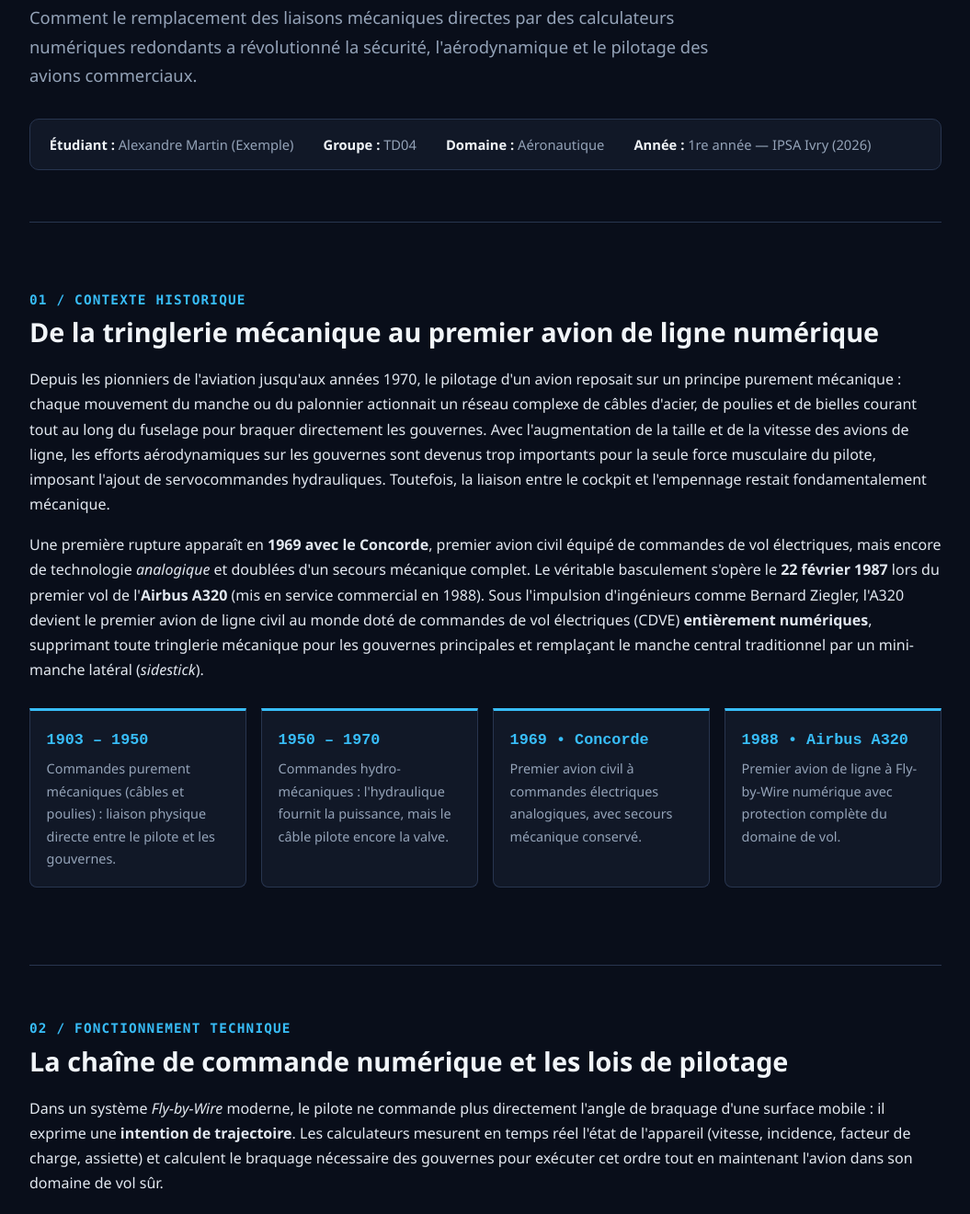
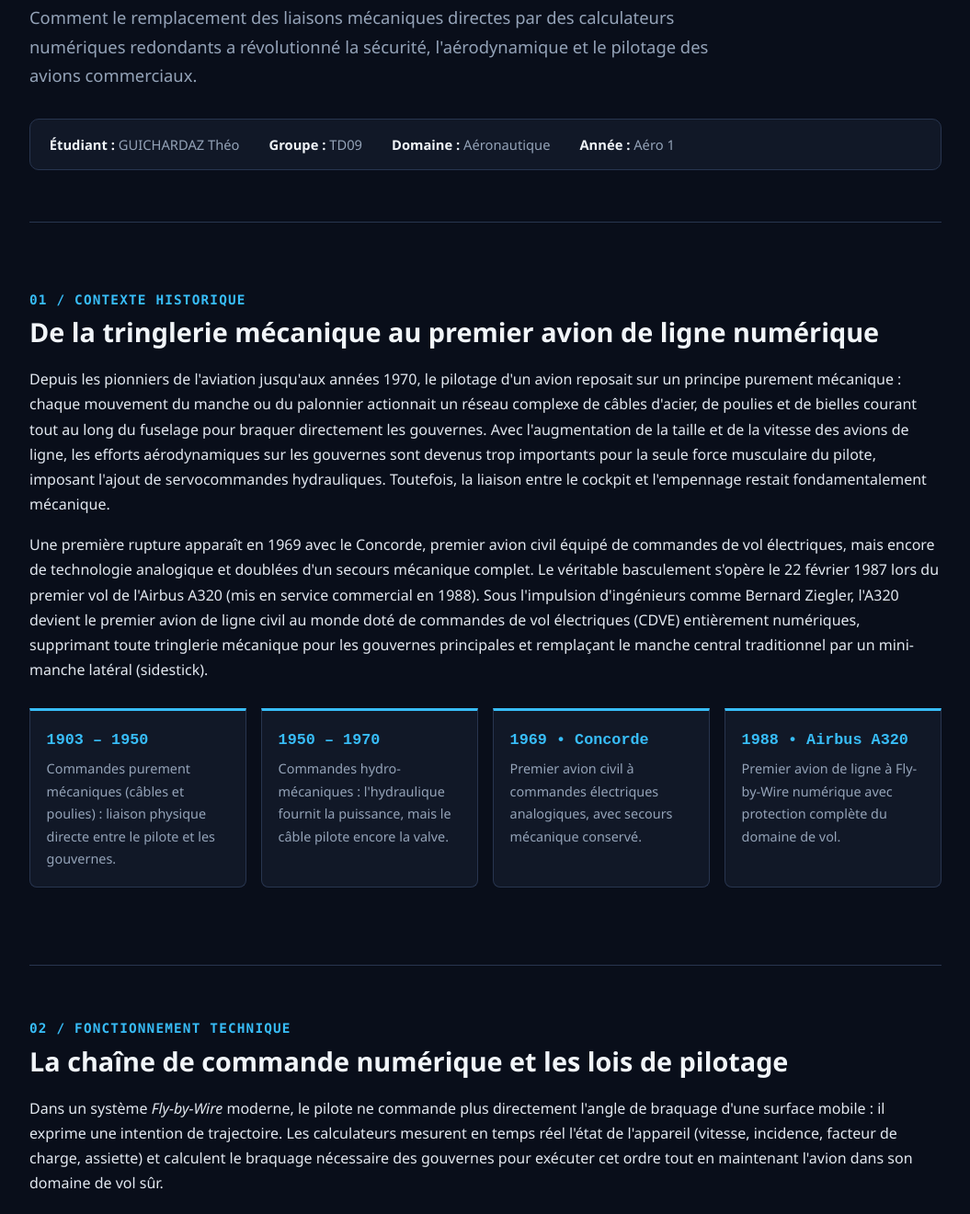
Before and after one commit to LHGT-44/fly-by-wire, a plain HTML site: page index.html in a window 1280 px wide. Shown: the part 340-1660 px from the top of the page at 92% size, without its empty margins (112-1167 px from the left). Drawn offline with Linux system fonts and the light colour scheme.

Commit message:
Update student and group information in index.html

```diff
--- a/index.html
+++ b/index.html
@@ -443,10 +443,10 @@
         Comment le remplacement des liaisons mécaniques directes par des calculateurs numériques redondants a révolutionné la sécurité, l'aérodynamique et le pilotage des avions commerciaux.
       </p>
       <div class="meta-bar">
-        <span><strong>Étudiant :</strong> Alexandre Martin (Exemple)</span>
-        <span><strong>Groupe :</strong> TD04</span>
+        <span><strong>Étudiant :</strong> GUICHARDAZ Théo</span>
+        <span><strong>Groupe :</strong> TD09</span>
         <span><strong>Domaine :</strong> Aéronautique</span>
-        <span><strong>Année :</strong> 1re année — IPSA Ivry (2026)</span>
+        <span><strong>Année :</strong> Aéro 1</span>
       </div>
     </header>
 
@@ -458,7 +458,7 @@
         Depuis les pionniers de l'aviation jusqu'aux années 1970, le pilotage d'un avion reposait sur un principe purement mécanique : chaque mouvement du manche ou du palonnier actionnait un réseau complexe de câbles d'acier, de poulies et de bielles courant tout au long du fuselage pour braquer directement les gouvernes. Avec l'augmentation de la taille et de la vitesse des avions de ligne, les efforts aérodynamiques sur les gouvernes sont devenus trop importants pour la seule force musculaire du pilote, imposant l'ajout de servocommandes hydrauliques. Toutefois, la liaison entre le cockpit et l'empennage restait fondamentalement mécanique.
       </p>
       <p>
-        Une première rupture apparaît en <strong>1969 avec le Concorde</strong>, premier avion civil équipé de commandes de vol électriques, mais encore de technologie <em>analogique</em> et doublées d'un secours mécanique complet. Le véritable basculement s'opère le <strong>22 février 1987</strong> lors du premier vol de l'<strong>Airbus A320</strong> (mis en service commercial en 1988). Sous l'impulsion d'ingénieurs comme Bernard Ziegler, l'A320 devient le premier avion de ligne civil au monde doté de commandes de vol électriques (CDVE) <strong>entièrement numériques</strong>, supprimant toute tringlerie mécanique pour les gouvernes principales et remplaçant le manche central traditionnel par un mini-manche latéral (<em>sidestick</em>).
+        Une première rupture apparaît en 1969 avec le Concorde, premier avion civil équipé de commandes de vol électriques, mais encore de technologie analogique et doublées d'un secours mécanique complet. Le véritable basculement s'opère le 22 février 1987 lors du premier vol de l'Airbus A320 (mis en service commercial en 1988). Sous l'impulsion d'ingénieurs comme Bernard Ziegler, l'A320 devient le premier avion de ligne civil au monde doté de commandes de vol électriques (CDVE) entièrement numériques, supprimant toute tringlerie mécanique pour les gouvernes principales et remplaçant le manche central traditionnel par un mini-manche latéral (sidestick).
       </p>
 
       <div class="timeline">
@@ -486,7 +486,7 @@
       <span class="sec-num">02 / FONCTIONNEMENT TECHNIQUE</span>
       <h2>La chaîne de commande numérique et les lois de pilotage</h2>
       <p>
-        Dans un système <em>Fly-by-Wire</em> moderne, le pilote ne commande plus directement l'angle de braquage d'une surface mobile : il exprime une <strong>intention de trajectoire</strong>. Les calculateurs mesurent en temps réel l'état de l'appareil (vitesse, incidence, facteur de charge, assiette) et calculent le braquage nécessaire des gouvernes pour exécuter cet ordre tout en maintenant l'avion dans son domaine de vol sûr.
+        Dans un système <em>Fly-by-Wire</em> moderne, le pilote ne commande plus directement l'angle de braquage d'une surface mobile : il exprime une intention de trajectoire. Les calculateurs mesurent en temps réel l'état de l'appareil (vitesse, incidence, facteur de charge, assiette) et calculent le braquage nécessaire des gouvernes pour exécuter cet ordre tout en maintenant l'avion dans son domaine de vol sûr.
       </p>
 
       <!-- Schéma SVG de la boucle de commande -->
@@ -535,7 +535,7 @@
         <p class="diagram-caption">Architecture simplifiée d'une boucle fermée de commandes de vol électriques numériques sur Airbus A320.</p>
       </div>
 
-      <p>Clique sur chaque étape ci-dessous pour inspecter le rôle technique de chaque composant :</p>
+      <p>Cliquez sur les différentes étapes :</p>
       <div class="chain-steps">
         <button class="step-btn active" onclick="showStep(0, this)">
           <strong>1. Mini-manche</strong>
@@ -560,7 +560,7 @@
 
       <h3>Sûreté de fonctionnement : redondance et lois dégradées</h3>
       <p>
-        Pour atteindre un taux de défaillance catastrophique inférieur à 10<sup>-9</sup> par heure de vol exigé par la certification aéronautique, l'Airbus A320 repose sur une <strong>redondance dissemblable</strong>. Cinq calculateurs principaux se partagent les commandes : <strong>2 ELAC</strong> (<em>Elevator Aileron Computer</em>) et <strong>3 SEC</strong> (<em>Spoiler Elevator Computer</em>), conçus avec des processeurs et des logiciels développés par des équipes distinctes afin d'éliminer tout risque de bogue commun. En cas de perte de certains capteurs ou calculateurs, le système bascule progressivement de la <strong>Normal Law</strong> (protections complètes) vers l'<strong>Alternate Law</strong>, puis la <strong>Direct Law</strong> (braquage proportionnel au manche, sans protection), garantissant toujours le contrôle de l'appareil.
+        Pour atteindre un taux de défaillance catastrophique inférieur à 10<sup>-9</sup> par heure de vol exigé par la certification aéronautique, l'Airbus A320 repose sur une redondance dissemblable. Cinq calculateurs principaux se partagent les commandes : 2 "ELAC" (Elevator Aileron Computer : pilotent la gouverne de profondeur [tangage] et les ailerons [roulis]) et 3 "SEC" (Spoiler Elevator Computer : pilotent les spoilers [sur les ailes] et servent de secours pour la gouverne de profondeur si les ELAC tombent en panne), conçus avec des processeurs et des logiciels développés par des équipes distinctes afin d'éliminer tout risque de bogue commun. En cas de perte de certains capteurs ou calculateurs, le système bascule progressivement de la Normal Law (protections complètes) vers l'Alternate Law, puis la Direct Law (braquage proportionnel au manche, sans protection), garantissant toujours le contrôle de l'appareil.
       </p>
 
       <div class="table-wrap">
```
